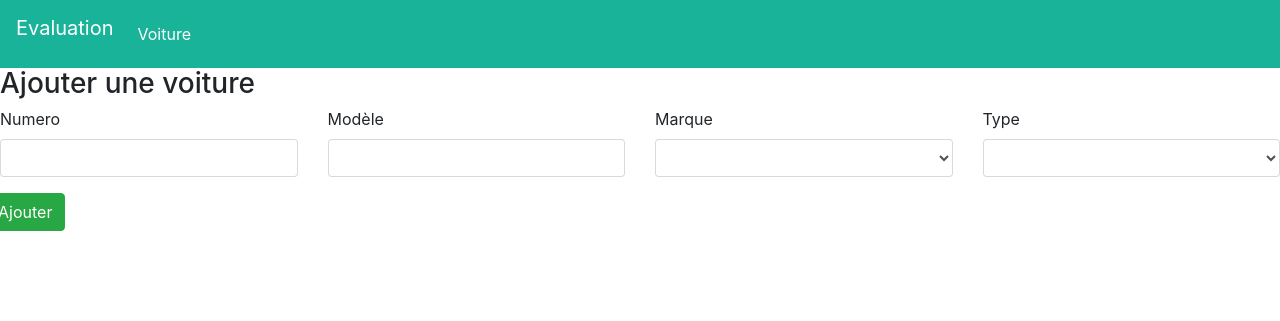
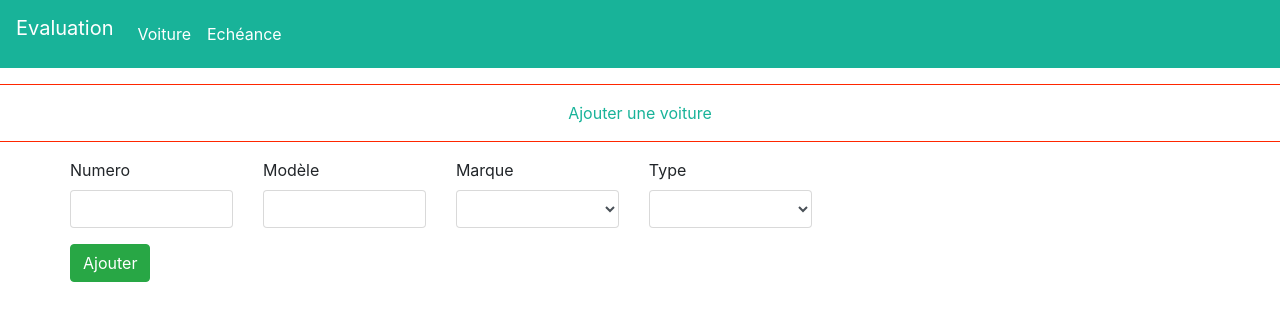
Before and after one commit to mandresyrabenja/evaluation, a CodeIgniter app: page /evaluation/index.php/car/addCar in a window 1280 px wide. Shown: the top 321 px of the page. Run offline with CodeIgniter, Linux system fonts and the light colour scheme; data that the repository does not hold is empty.

Commit message:
feat: Add backoffice template

```diff
--- a/application/controllers/Car.php
+++ b/application/controllers/Car.php
@@ -19,10 +19,11 @@ class Car extends CI_Controller
     function list(){
         $query=  $this->car->findAllCarDetails();
         if($query){
-            $result['cars']  = $query;
+            $data['cars']  = $query;
         }
 
-        $this->load->view('car/list', $result);
+        $data['page'] = $this->load->view('car/list', $data, true);
+        $this->load->view('backoffice/template', $data );
     }
 
     function listDue() {
@@ -34,6 +35,18 @@ class Car extends CI_Controller
         $data['page'] = $this->load->view('due/list', $data, true);
 
         $this->load->view('template', $data );
+    }
+
+
+    function listDueAdmin() {
+        $query=  $this->car->findAllDueState();
+        if($query){
+            $data['dues']  = $query;
+        }
+
+        $data['page'] = $this->load->view('due/list', $data, true);
+
+        $this->load->view('backoffice/template', $data );
     }
 
     function updateDue() {
@@ -80,14 +93,14 @@ class Car extends CI_Controller
     }
 
     function addCar() {
-        $data = array();
-
         $carTypes = $this->carType->showAll();
         $carBrands = $this->carBrand->showAll();
 
         $data['carTypes'] = $carTypes;
         $data['carBrands'] = $carBrands;
-        $this->load->view('car/add', $data);
+
+        $data['page'] = $this->load->view('car/add', $data, true);
+        $this->load->view('backoffice/template', $data);
     }
 
     function showAll(){
--- a/application/views/backoffice/template.php
+++ b/application/views/backoffice/template.php
@@ -2,7 +2,7 @@
 <html lang="en">
 <head>
     <meta charset="UTF-8">
-    <title><?= $page_title ?></title>
+    <title>Evaluation</title>
     <link rel="icon" href="<?= img_url('maki.png') ?>">
     <link rel="stylesheet" href="<?= css_url('bulma.min')?>">
     <link rel="stylesheet" href="<?= css_url('bootstrap.min')?>">
@@ -20,8 +20,7 @@
     <header>
         <nav class="navbar navbar-expand-lg navbar-dark">
             <a class="navbar-brand" href="<?= base_url() ?>">
-                <img src="<?= img_url('maki.png') ?>" alt="Aye-aye" style="height: 50px">
-                Aye-aye
+                Evaluation
             </a>
             <button class="navbar-toggler" type="button" data-toggle="collapse" data-target="#navbarNav" aria-controls="navbarNav" aria-expanded="false" aria-label="Toggle navigation">
                 <span class="navbar-toggler-icon"></span>
@@ -29,13 +28,10 @@
             <div class="collapse navbar-collapse" id="navbarNav">
                 <ul class="navbar-nav">
                     <li class="nav-item active">
-                        <a class="nav-link" href="<?= site_url('client') ?>">Utilisateur</a>
+                        <a class="nav-link" href="<?= site_url('car/list') ?>">Voiture</a>
                     </li>
                     <li class="nav-item active">
-                        <a class="nav-link" href="<?= site_url('motel') ?>">Hotel</a>
-                    </li>
-                    <li class="nav-item active">
-                        <a class="nav-link" href="<?= site_url('experience') ?>">Expérience</a>
+                        <a class="nav-link" href="<?= site_url('car/listDueAdmin') ?>">Echéance</a>
                     </li>
                 </ul>
             </div>
--- a/application/views/car/add.php
+++ b/application/views/car/add.php
@@ -1,45 +1,12 @@
-<!DOCTYPE html>
-<html lang="en">
-<head>
-    <meta charset="UTF-8">
-    <title>Ajouter une voiture</title>
-    <link rel="icon" href="<?= img_url('maki.png') ?>">
-    <link rel="stylesheet" href="<?= css_url('bulma.min')?>">
-    <link rel="stylesheet" href="<?= css_url('bootstrap.min')?>">
-    <link rel="stylesheet" href="<?= css_url('animate.min')?>">
-    <link rel="stylesheet" href="<?= css_url('font-awesome.min')?>">
-    <link rel="stylesheet" href="<?= css_url('style_backoffice')?>">
-
-    <script src="<?= js_url('jquery.min')?>"></script>
-
-</head>
-
-<body>
-    <header>
-        <nav class="navbar navbar-expand-lg navbar-dark">
-            <a class="navbar-brand" href="<?= base_url() ?>">
-                Evaluation
-            </a>
-            <button class="navbar-toggler" type="button" data-toggle="collapse" data-target="#navbarNav" aria-controls="navbarNav" aria-expanded="false" aria-label="Toggle navigation">
-                <span class="navbar-toggler-icon"></span>
-            </button>
-            <div class="collapse navbar-collapse" id="navbarNav">
-                <ul class="navbar-nav">
-                    <li class="nav-item active">
-                        <a class="nav-link" href="<?= site_url('car') ?>">Voiture</a>
-                    </li>
+<hr>
+    <ul class="nav justify-content-center" id="crud_title">
+        <li class="nav-item">Ajouter une voiture</li>
     </ul>
-            </div>
-        </nav>
-    </header>
-
-
-    <h3 slot="head" >Ajouter une voiture</h3>
-
+<hr>
+<div class="container">
+    <div class="row">
         <form action="<?= site_url('car/insert') ?>" method="POST" class="login">
             <div slot="body" class="row">
-            <div class="col-md-12">
-                <div class="row">
                 <div class="col-md-3">
                     <div class="form-group">
                         <label>Numero</label>
@@ -73,12 +40,10 @@
                     </div>
                 </div>
                 </div>
-            </div>
                 <div slot="foot">
                     <button class="btn btn-success" type="submit">Ajouter</button>
                 </div>
             </div>
         </form>
-
-</body>
-</html>
+    </div>
+</div>
```
Also changed, not shown: application/views/car/list.php (+0 -37 lines). Lines whose indentation alone changed are shown as unchanged.
